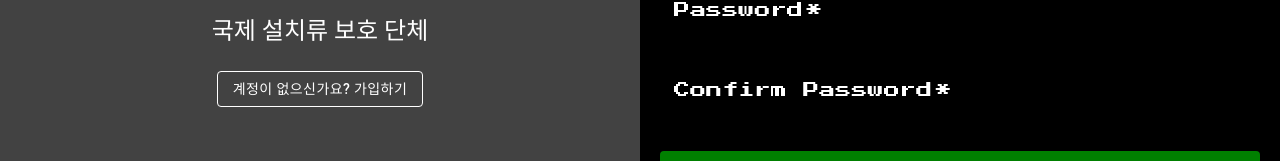
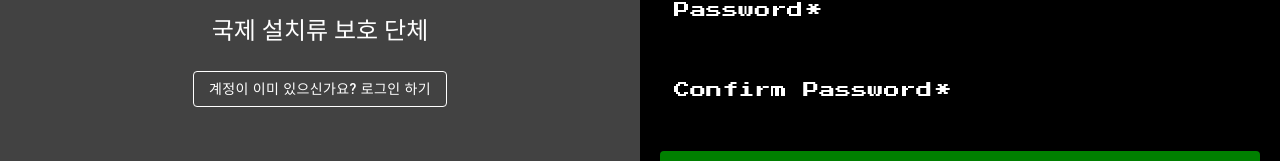
Before and after one commit to stz7750/ppaf, a React (Create React App) app: page /login in a window 1280 px wide. Shown: the part 375-536 px from the top of the page. Built offline with nearby package versions, Linux system fonts and the light colour scheme.

Commit message:
배치 이력 기록하는 aop 추가 및 관련 api 생성, 로그인 실패 수정 중 Login 페이지 텍스트 수정

```diff
--- a/src/pages/Login.js
+++ b/src/pages/Login.js
@@ -88,7 +88,7 @@ function Login() {
 									국제 설치류 보호 단체
 								</Typography>
 								<Button variant="outlined" color="inherit" className="press-start-2p-regular" sx={{ mt: 3 }} onClick={toggleSignUp}>
-									계정이 없으신가요? 가입하기
+									계정이 이미 있으신가요? 로그인 하기
 								</Button>
 							</>
 						) : (
@@ -176,7 +176,7 @@ function Login() {
 									환영해!
 								</Typography>
 								<Button variant="outlined" color="inherit" className="press-start-2p-regular" sx={{ mt: 3 }} onClick={toggleSignUp}>
-									로그인
+									가입
 								</Button>
 							</>
 						) : (
```
